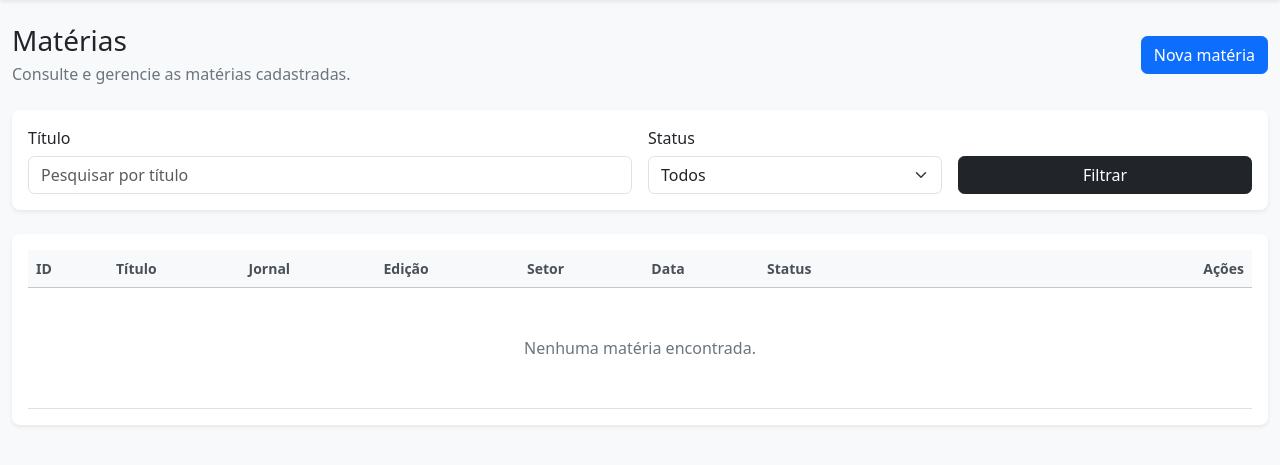
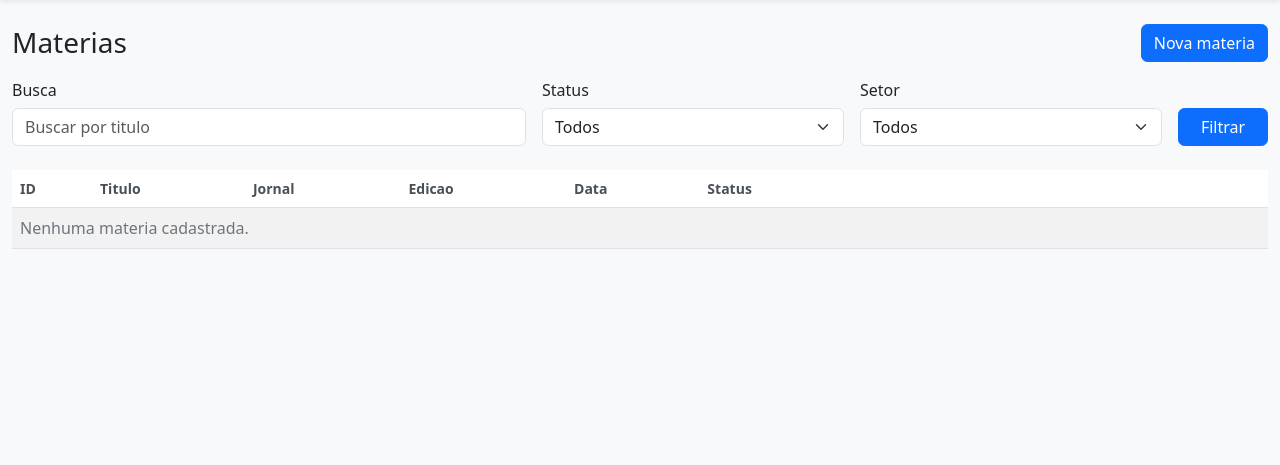
Before and after one commit to Felifelps/EditoraBD, a FastAPI app: page /materias in a window 1280 px wide. Shown: the part 56-521 px from the top of the page. Run offline with FastAPI, Linux system fonts and the light colour scheme.

Commit message:
fix: corrige filtros da listagem de matérias

```diff
--- a/app/templates/materias/list.html
+++ b/app/templates/materias/list.html
@@ -1,71 +1,77 @@
 {% extends "base.html" %}
 
 {% block title %}
-    Matérias
+    Materias
 {% endblock %}
 
 {% block content %}
 
-<div class="d-flex flex-column flex-md-row justify-content-between align-items-md-center gap-3 mb-4">
+<div class="d-flex justify-content-between align-items-center mb-3">
+    <h1 class="h3 mb-0">
+        Materias
+    </h1>
 
-    <div>
-        <h1 class="h3 mb-1">Matérias</h1>
-        <p class="text-muted mb-0">
-            Consulte e gerencie as matérias cadastradas.
-        </p>
+    <a
+        class="btn btn-primary"
+        href="/materias/novo"
+    >
+        Nova materia
+    </a>
 </div>
 
-    <a href="/materias/novo" class="btn btn-primary">
-        Nova matéria
-    </a>
+<form
+    method="get"
+    action="/materias"
+    class="row g-3 mb-4"
+>
 
-</div>
+    <div class="col-md-5">
 
-{% if erro %}
-<div class="alert alert-danger" role="alert">
-    {{ erro }}
-</div>
-{% endif %}
-
-<div class="card shadow-sm border-0 mb-4">
-
-    <div class="card-body">
-
-        <form method="get" action="/materias" class="row g-3">
-
-            <div class="col-12 col-md-6">
-
-                <label for="titulo" class="form-label">
-                    Título
+        <label
+            for="search"
+            class="form-label"
+        >
+            Busca
         </label>
 
         <input
+            id="search"
+            class="form-control"
             type="text"
-                    id="titulo"
-                    name="titulo"
-                    class="form-control"
-                    value="{{ titulo or '' }}"
-                    placeholder="Pesquisar por título"
+            name="search"
+            value="{{ search }}"
+            placeholder="Buscar por titulo"
         >
 
     </div>
 
-            <div class="col-12 col-md-3">
+    <div class="col-md-3">
 
-                <label for="status" class="form-label">
+        <label
+            for="status"
+            class="form-label"
+        >
             Status
         </label>
 
         <select
             id="status"
+            class="form-select"
             name="status"
-                    class="form-select"
         >
-                    <option value="">Todos</option>
+
+            <option
+                value=""
+                {% if status is none %}
+                    selected
+                {% endif %}
+            >
+                Todos
+            </option>
 
             <option
                 value="0"
-                        {% if status is not none and status == 0 %}
+                {% if status == 0 %}
                     selected
                 {% endif %}
             >
@@ -74,7 +80,7 @@
 
             <option
                 value="1"
-                        {% if status is not none and status == 1 %}
+                {% if status == 1 %}
                     selected
                 {% endif %}
             >
@@ -83,7 +89,7 @@
 
             <option
                 value="2"
-                        {% if status is not none and status == 2 %}
+                {% if status == 2 %}
                     selected
                 {% endif %}
             >
@@ -94,11 +100,52 @@
 
     </div>
 
-            <div class="col-12 col-md-3 d-flex align-items-end">
+    <div class="col-md-3">
+
+        <label
+            for="setor_id"
+            class="form-label"
+        >
+            Setor
+        </label>
+
+        <select
+            id="setor_id"
+            class="form-select"
+            name="setor_id"
+        >
+
+            <option
+                value=""
+                {% if setor_id is none %}
+                    selected
+                {% endif %}
+            >
+                Todos
+            </option>
+
+            {% for setor in setores %}
+
+            <option
+                value="{{ setor.id_setor }}"
+                {% if setor_id == setor.id_setor %}
+                    selected
+                {% endif %}
+            >
+                {{ setor.nome }}
+            </option>
+
+            {% endfor %}
+
+        </select>
+
+    </div>
+
+    <div class="col-md-1 d-flex align-items-end">
 
         <button
+            class="btn btn-primary w-100"
             type="submit"
-                    class="btn btn-dark w-100"
         >
             Filtrar
         </button>
@@ -107,29 +154,20 @@
 
 </form>
 
-    </div>
-
-</div>
-
-<div class="card shadow-sm border-0">
-
-    <div class="card-body">
-
 <div class="table-responsive">
 
-            <table class="table table-hover align-middle">
+    <table class="table table-striped">
 
-                <thead class="table-light">
+        <thead>
 
             <tr>
                 <th>ID</th>
-                        <th>Título</th>
+                <th>Titulo</th>
                 <th>Jornal</th>
-                        <th>Edição</th>
-                        <th>Setor</th>
+                <th>Edicao</th>
                 <th>Data</th>
                 <th>Status</th>
-                        <th class="text-end">Ações</th>
+                <th></th>
             </tr>
 
         </thead>
@@ -157,11 +195,7 @@
                 </td>
 
                 <td>
-                            {{ materia.id_setor or "-" }}
-                        </td>
-
-                        <td>
-                            {{ materia.data }}
+                    {{ materia.data or "-" }}
                 </td>
 
                 <td>
@@ -181,15 +215,15 @@
                 <td class="text-end">
 
                     <a
+                        class="btn btn-sm btn-outline-secondary"
                         href="/materias/{{ materia.id_materia }}"
-                                class="btn btn-sm btn-outline-primary"
                     >
-                                Detalhes
+                        Ver
                     </a>
 
                     <a
+                        class="btn btn-sm btn-outline-secondary"
                         href="/materias/{{ materia.id_materia }}/editar"
-                                class="btn btn-sm btn-outline-secondary"
                     >
                         Editar
                     </a>
@@ -198,11 +232,12 @@
                         method="post"
                         action="/materias/{{ materia.id_materia }}/deletar"
                         class="d-inline"
+                        onsubmit="return confirm('Excluir materia?');"
                     >
 
                         <button
+                            class="btn btn-sm btn-outline-danger"
                             type="submit"
-                                    class="btn btn-sm btn-outline-danger"
                         >
                             Excluir
                         </button>
@@ -218,10 +253,10 @@
             <tr>
 
                 <td
-                            colspan="8"
-                            class="text-center text-muted py-5"
+                    colspan="7"
+                    class="text-muted"
                 >
-                            Nenhuma matéria encontrada.
+                    Nenhuma materia cadastrada.
                 </td>
 
             </tr>
@@ -234,8 +269,4 @@
 
 </div>
 
-    </div>
-
-</div>
-
 {% endblock %}
```
Also changed, not shown: app/routers/materias.py (+62 -47 lines). Lines whose indentation alone changed are shown as unchanged.
